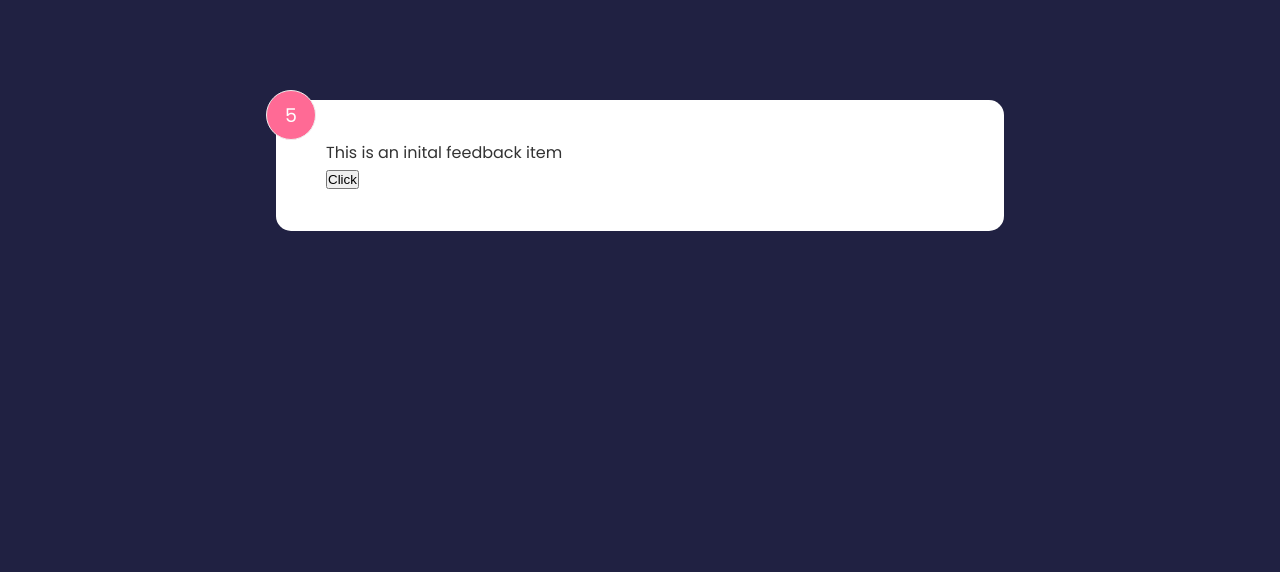
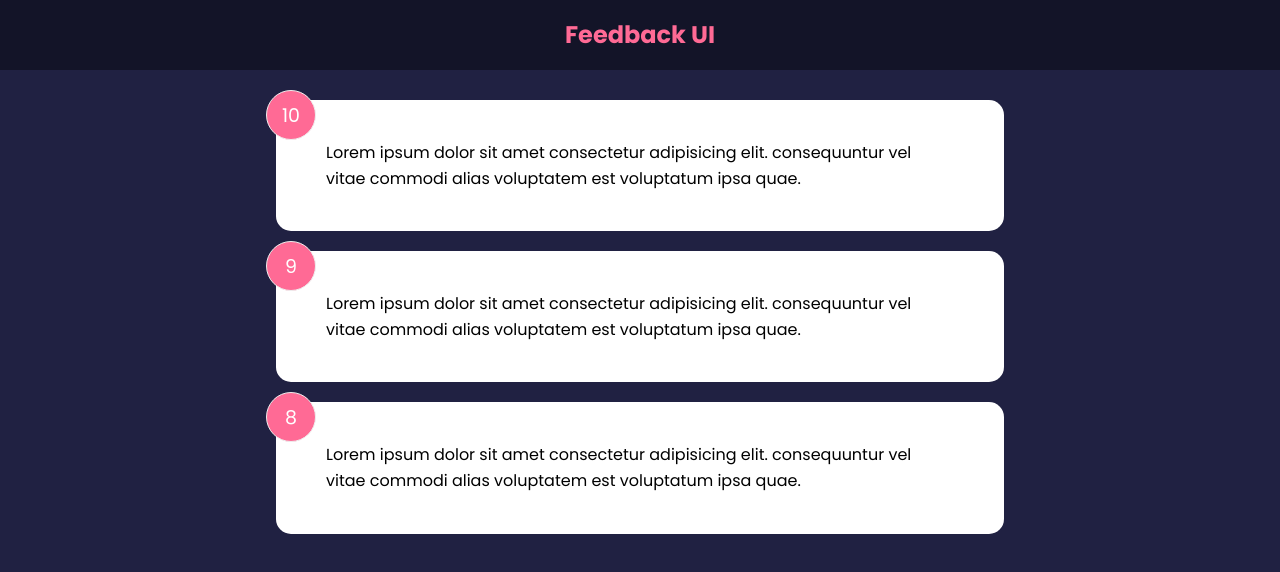
Before and after one commit to dariansweb/react-feedback-app, a React (Vite) app: page / in a window 1280 px wide. Shown: the top 572 px of the page. Built offline with nearby package versions, Linux system fonts and the light colour scheme.

Commit message:
card component is functional

```diff
--- a/src/App.jsx
+++ b/src/App.jsx
@@ -1,18 +1,24 @@
 import { useState } from 'react';
 import Header from "./components/Header";
 import FeedbackData from "./data/FeedbackData";
-import FeedbackItem from "./components/FeedbackItem";
+import FeedbackList from "./components/FeedbackList";
 
 function App() {
   const [feedback, setFeedback] = useState(FeedbackData) ;
   return (
     <>
-      <Header />
+      <Header text="Feedback UI"/>
       <div className="container">
-        <FeedbackItem />
+        <FeedbackList feedback={feedback} />
       </div>
     </>
   );
 }
 
 export default App;
+
+Header.defaultProps = {
+  text: "Feedback UI",
+  bgColor: "rgba(0,0,0,0.4)",
+  textColor: "#ff6a95",
+}
--- a/src/components/FeedbackItem.jsx
+++ b/src/components/FeedbackItem.jsx
@@ -1,22 +1,13 @@
-import { useState } from "react";
 
-function FeedbackItem() {
-  const [rating, setRating] = useState(5);
-  const [text, setText] = useState("This is an inital feedback item");
+import Card from "./shared/Card";
 
-  const handleClick = () => {
-    setRating((prev) => {
-        return prev + 1
-    })
-    setText("This is an updated feedback item #2");
-  };
+function FeedbackItem({item}) {
 
   return (
-    <div className="card">
-      <div className="num-display"> {rating} </div>
-      <div className="text-display"> {text} </div>
-      <button onClick={handleClick}>Click</button>
-    </div>
+    <Card>
+      <div className="num-display"> {item.rating} </div>
+      <div className="text-display"> {item.text} </div>
+    </Card>
   );
 }
 
--- /dev/null
+++ b/src/components/FeedbackList.jsx
@@ -0,0 +1,18 @@
+import FeedbackItem from "./FeedbackItem";
+
+function FeedbackList({feedback}) {
+  if (!feedback || feedback.length === 0) {
+    return <p>No Feedback Yet!</p>;
+  }
+
+  return (
+    <div className="feedback-list">
+      {feedback.map((item) => (
+        <FeedbackItem key={item.id} item={item} />
+      ))}
+
+    </div>
+  );
+}
+
+export default FeedbackList;
--- /dev/null
+++ b/src/components/shared/Card.jsx
@@ -0,0 +1,18 @@
+
+function Card({ children, reverse }) {
+  // return <div className={`card ${reverse && 'reverse'}`}>{children}</div>
+
+  return (
+    <div
+      className='card'
+      style={{
+        backgroundColor: reverse ? 'rgba(0,0,0,0.4)' : '#fff',
+        color: reverse ? '#fff' : '#000',
+      }}
+    >
+      {children}
+    </div>
+  )
+}
+
+export default Card
```
Also changed, not shown: 1 other file (tests, documents, lock files or other folders).
